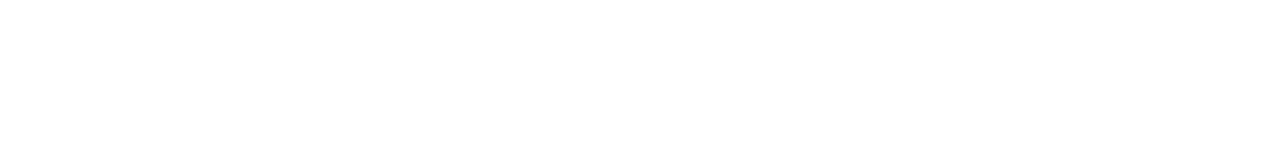
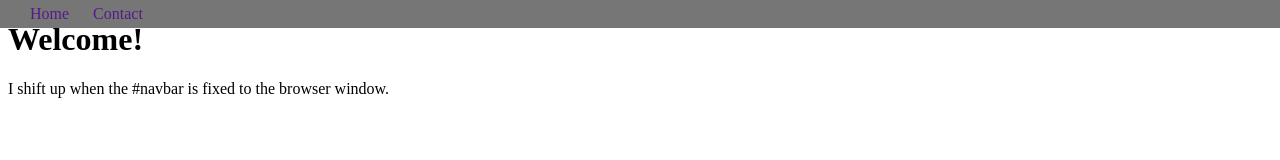
Before and after one commit to Sankti/CSS_Exercises, a plain HTML site: page index.html in a window 1280 px wide. Drawn offline with Linux system fonts and the light colour scheme.

Commit message:
Update index.html

```diff
--- a/index.html
+++ b/index.html
@@ -8,6 +8,40 @@
 </head>
 <body>
 
+    <style>
+      body {
+        min-height: 150vh;
+      }
+      #navbar {
+        position: fixed;
+        top: 0px;
+        left: 0px;
+        width: 100%;
+        background-color: #767676;
+      }
+      nav ul {
+        margin: 0px;
+        padding: 5px 0px 5px 30px;
+      }
+      nav li {
+        display: inline;
+        margin-right: 20px;
+      }
+      a {
+        text-decoration: none;
+      }
+    </style>
+      <header>
+        <h1>Welcome!</h1>
+        <nav id="navbar">
+          <ul>
+            <li><a href="">Home</a></li>
+            <li><a href="">Contact</a></li>
+          </ul>
+        </nav>
+      </header>
+      <p>I shift up when the #navbar is fixed to the browser window.</p>
+
     <script type="text/javascript" src="./main.js"></script>
 </body>
 </html>
```
